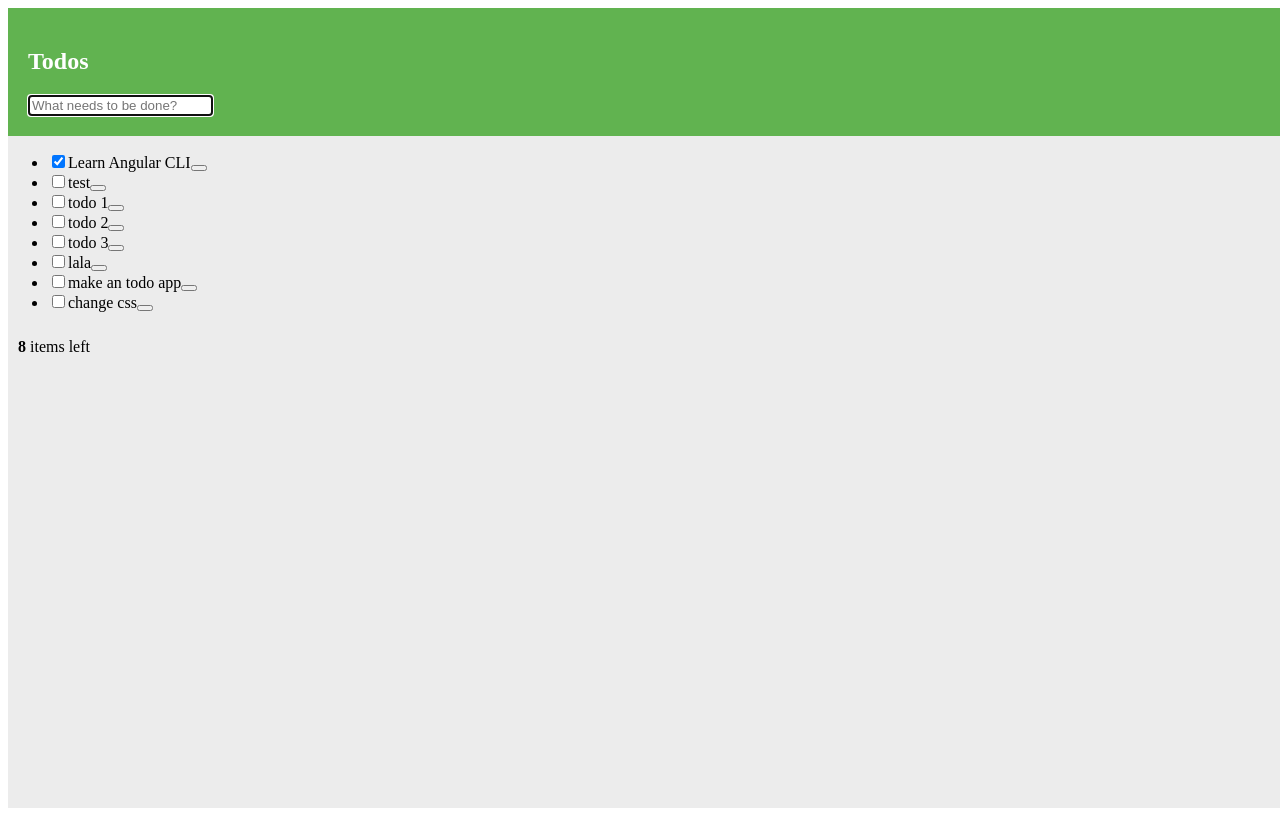
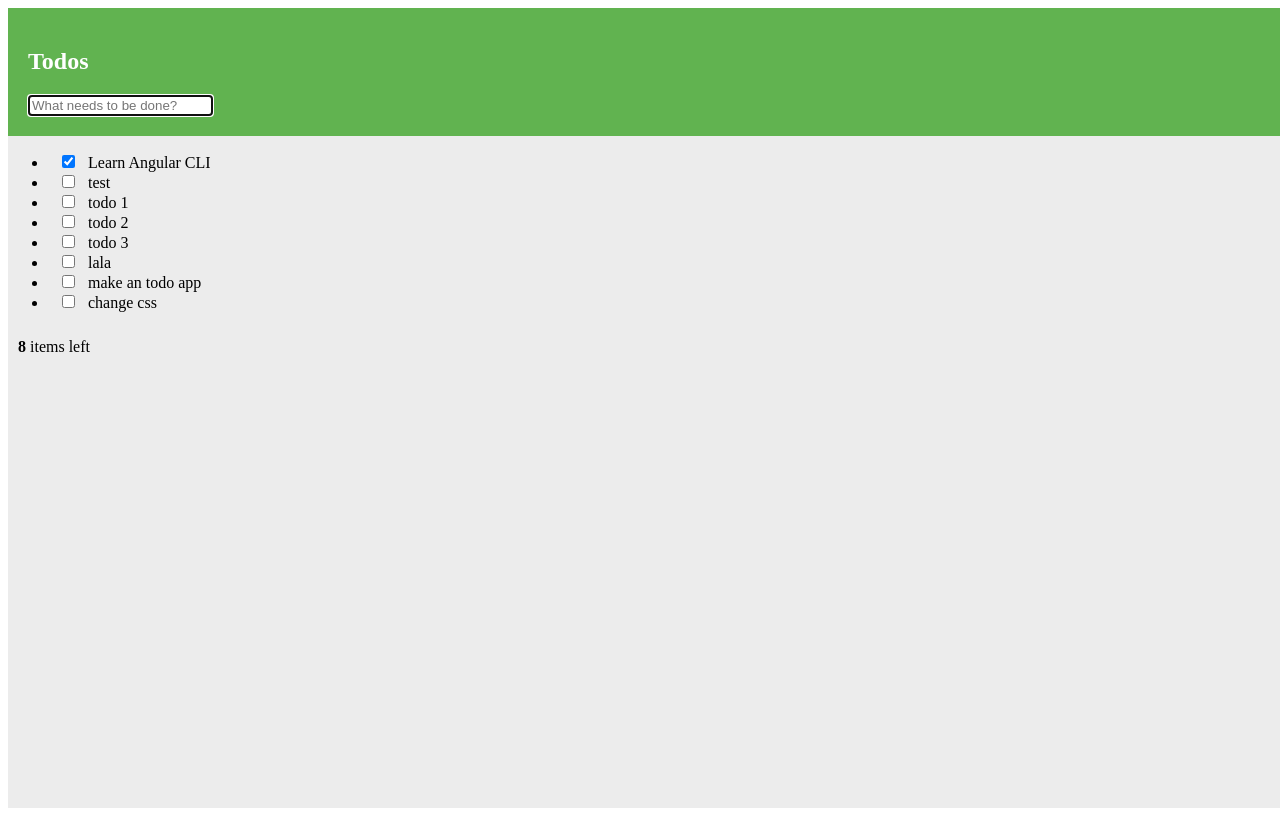
Before and after one commit to 19JeHe92/angular_todo_list, an Angular app: page / in a window 1280 px wide. Built offline with nearby package versions, Linux system fonts and the light colour scheme; data requests are answered from the project's data file.

Commit message:
edit styles of todo-list items

```diff
--- a/src/app/todo-list-item/todo-list-item.component.css
+++ b/src/app/todo-list-item/todo-list-item.component.css
@@ -0,0 +1,15 @@
+.view{
+  padding-left:10px;
+}
+
+.view label{
+  padding-left:10px;
+  padding-right: 10px;
+}
+
+.destroy{
+  background:none;
+  border:none;
+  color:white;
+  float:right;
+}
--- a/src/app/todo-list-item/todo-list-item.component.html
+++ b/src/app/todo-list-item/todo-list-item.component.html
@@ -1,5 +1,7 @@
 <div class="view">
-  <input class="toggle" type="checkbox" (click)="toggleTodoComplete(todo)" [checked]="todo.complete">
+  <input class="form-check-input toggle" type="checkbox" (click)="toggleTodoComplete(todo)" [checked]="todo.complete">
   <label>{{todo.title}}</label>
-  <button class="destroy" (click)="removeTodo(todo)"></button>
+  <button class="destroy" (click)="removeTodo(todo)">
+    <i class="fas fa-trash"></i>
+  </button>
 </div>
```
